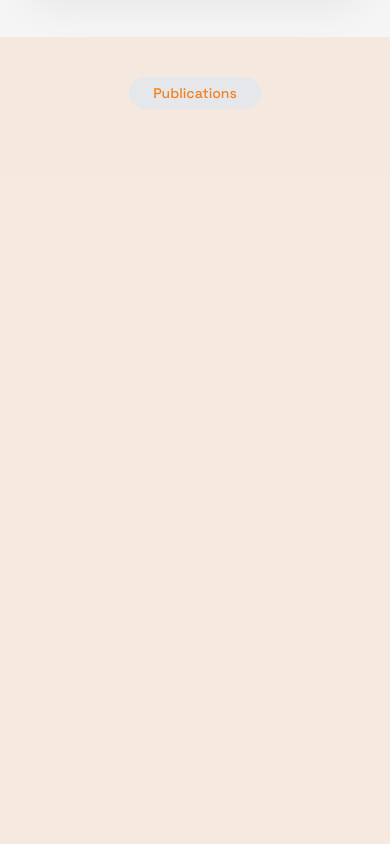
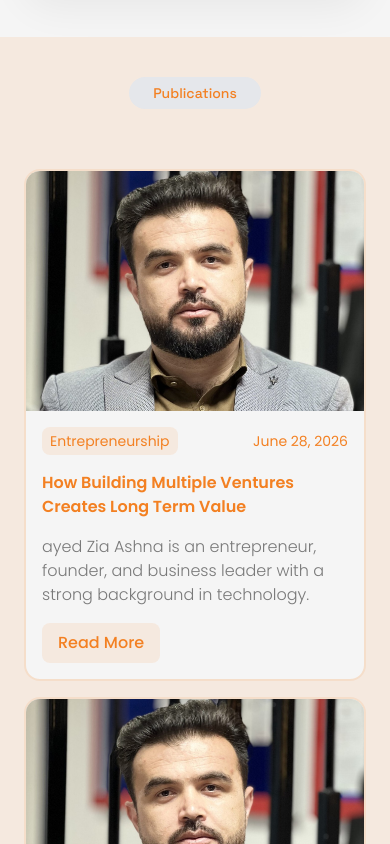
Before and after one commit to AbdulhayMuslim/zia-ashna-website, a Next.js app: page / in a window 390 px wide. Shown: the part 6940-7784 px from the top of the page. Built offline with nearby package versions, Linux system fonts and the light colour scheme.

Commit message:
post cards design completed and made responsive

```diff
--- a/src/components/sections/Publications.jsx
+++ b/src/components/sections/Publications.jsx
@@ -15,22 +15,40 @@ export default function Publications() {
       id="publications"
       className="bg-brand-primary/10 dark:bg-brand-secondary/10 pb-15"
     >
-      <Container className="flex flex-col gap-4 items-center justify-center">
+      <Container className="flex flex-col gap-15 items-center justify-center">
         <SectionTitle
           title="Publications"
           className="bg-gray-200 dark:bg-bg-dark"
         />
 
-        <FadeRight>
-          <div className="grid grid-cols-1 lg:grid-cols-3 grid-rows-3 lg:grid-rows-1 pt-10 gap-4 place-items-center items-stretch">
-            <PostCard
-              image={profile}
-              category="Entrepreneurship"
-              date="June 28, 2026"
-              title="How Building Multiple Ventures Creates Long-Term Value"
-              href="/blog/multiple-ventures"
-            />
-          </div>
+        <FadeRight className="grid grid-cols-1 sm:grid-cols-2 lg:grid-cols-3 grid-rows-3 sm:grid-rows-2 lg:grid-rows-1 place-items-center gap-4">
+          <PostCard
+            image={profile}
+            category="Entrepreneurship"
+            date="June 28, 2026"
+            title="How Building Multiple Ventures Creates Long Term Value"
+            text="ayed Zia Ashna is an entrepreneur, founder, and business
+                  leader with a strong background in technology."
+            btn="Read More"
+          />
+          <PostCard
+            image={profile}
+            category="Entrepreneurship"
+            date="June 28, 2026"
+            title="How Building Multiple Ventures Creates Long Term Value"
+            text="ayed Zia Ashna is an entrepreneur, founder, and business
+                  leader with a strong background in technology."
+            btn="Read More"
+          />
+          <PostCard
+            image={profile}
+            category="Entrepreneurship"
+            date="June 28, 2026"
+            title="How Building Multiple Ventures Creates Long Term Value"
+            text="ayed Zia Ashna is an entrepreneur, founder, and business
+                  leader with a strong background in technology."
+            btn="Read More"
+          />
         </FadeRight>
       </Container>
     </Section>
--- a/src/components/ui/PostCard.jsx
+++ b/src/components/ui/PostCard.jsx
@@ -1,163 +1,34 @@
-"use client";
+import Image from "next/image";
 
-import Image from "next/image";
-import Link from "next/link";
-import { CalendarDays, ArrowRight } from "lucide-react";
-
-export default function PostCard({ image, category, date, title, href }) {
-  const isExternal =
-    href?.startsWith("http://") || href?.startsWith("https://");
-
-  const content = (
-    <article
-      className="
-      group
-      relative
-      overflow-hidden
-      rounded-3xl
-      h-[420px]
-      w-full
-      cursor-pointer
-    "
-    >
+export default function PostCard({ image, date, category, title, text, btn }) {
+  return (
+    <div className="group overflow-hidden rounded-2xl flex flex-col bg-bg dark:bg-bg-dark max-w-100 border-2 border-brand-primary/20">
       {/* Image */}
+      <div className="overflow-hidden">
         <Image
           src={image}
           alt={title}
-        fill
-        className="
-          object-cover
-          transition-transform
-          duration-700
-          group-hover:scale-110
-        "
+          className="w-full h-60 object-cover duration-400 group-hover:scale-110"
         />
+      </div>
 
-      {/* Gradient Overlay */}
-      <div
-        className="
-          absolute inset-0
-          bg-linear-to-t
-          from-black/90
-          via-black/40
-          to-transparent
-        "
-      />
-
-      {/* Category */}
-      {category && (
-        <div
-          className="
-            absolute
-            top-5
-            left-5
-            z-20
-
-            rounded-full
-
-            bg-brand-primary
-            dark:bg-brand-secondary
-
-            px-4
-            py-1.5
-
-            text-xs
-            font-medium
-            text-white
-          "
-        >
+      {/* Content */}
+      <div className="p-4 flex flex-col justify-between gap-4">
+        <div className="flex items-center justify-between">
+          <div className="py-1 px-2 bg-brand-primary/10 rounded-lg text-brand-primary text-sm">
             {category}
           </div>
-      )}
-
-      {/* Content */}
-      <div
-        className="
-          absolute
-          inset-x-0
-          bottom-0
-          z-20
-
-          p-6
-          flex
-          flex-col
-          gap-4
-        "
-      >
-        <h3
-          className="
-            text-white
-            text-2xl
-            font-semibold
-            leading-tight
-
-            line-clamp-3
-          "
-        >
-          {title}
-        </h3>
-
-        <div
-          className="
-            flex
-            items-center
-            justify-between
-          "
-        >
-          <div
-            className="
-              flex
-              items-center
-              gap-2
-
-              text-sm
-              text-white/80
-            "
-          >
-            <CalendarDays size={16} />
-
-            <span>{date}</span>
+          <div className="text-brand-primary text-sm">{date}</div>
         </div>
 
-          <div
-            className="
-              flex
-              items-center
-              gap-2
-
-              text-sm
-              text-white
-
-              transition-all
-              duration-300
-
-              group-hover:translate-x-1
-            "
-          >
-            Read More
-            <ArrowRight
-              size={16}
-              className="
-                transition-transform
-                duration-300
-                group-hover:translate-x-1
-              "
-            />
+        <div className="font-semibold text-md text-brand-primary">{title}</div>
+        <div className="font-light text-md text-text dark:text-text-dark/80">
+          {text}
+        </div>
+        <div className="bg-brand-primary/10 py-2 px-4 rounded-lg w-fit text-brand-primary font-medium">
+          {btn}
         </div>
       </div>
     </div>
-    </article>
-  );
-
-  if (!href) return content;
-
-  if (isExternal) {
-    return (
-      <a href={href} target="_blank" rel="noopener noreferrer">
-        {content}
-      </a>
   );
 }
-
-  return <Link href={href}>{content}</Link>;
-}
```
Lines whose indentation alone changed are shown as unchanged.
